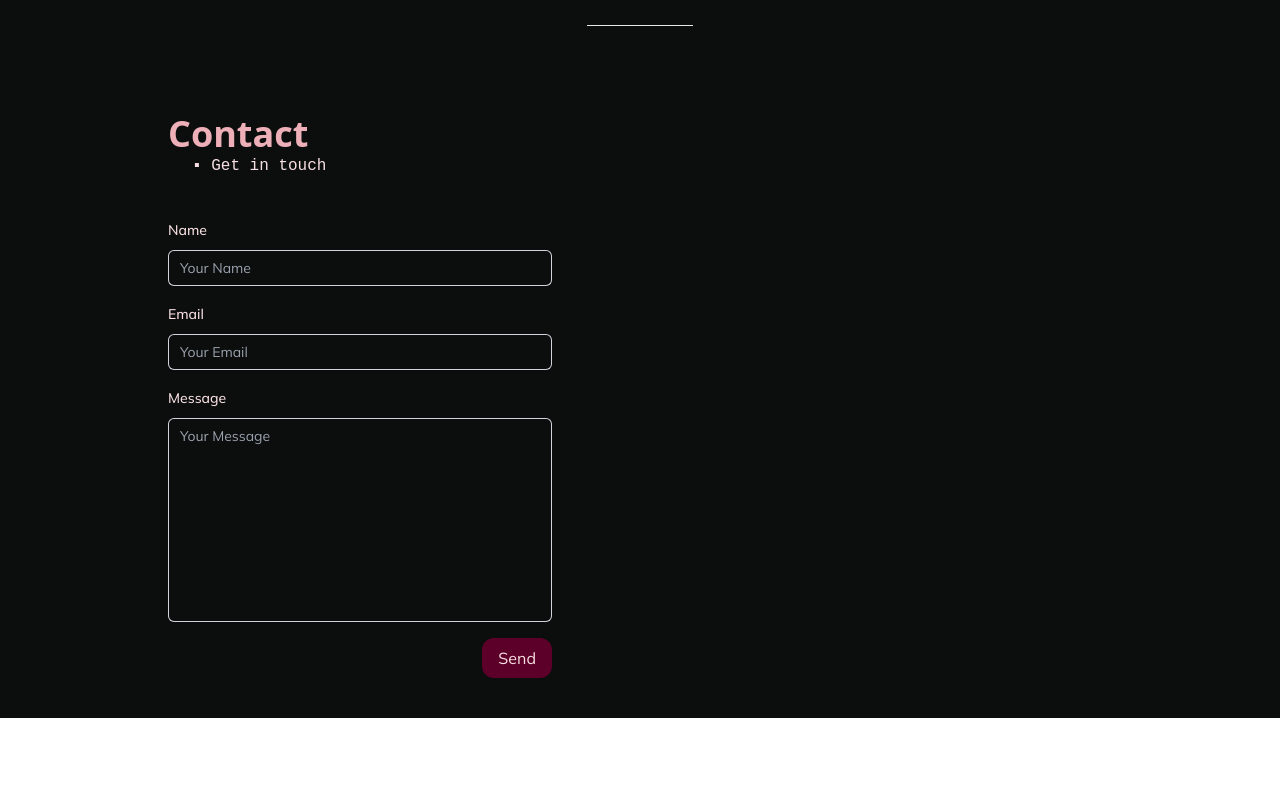
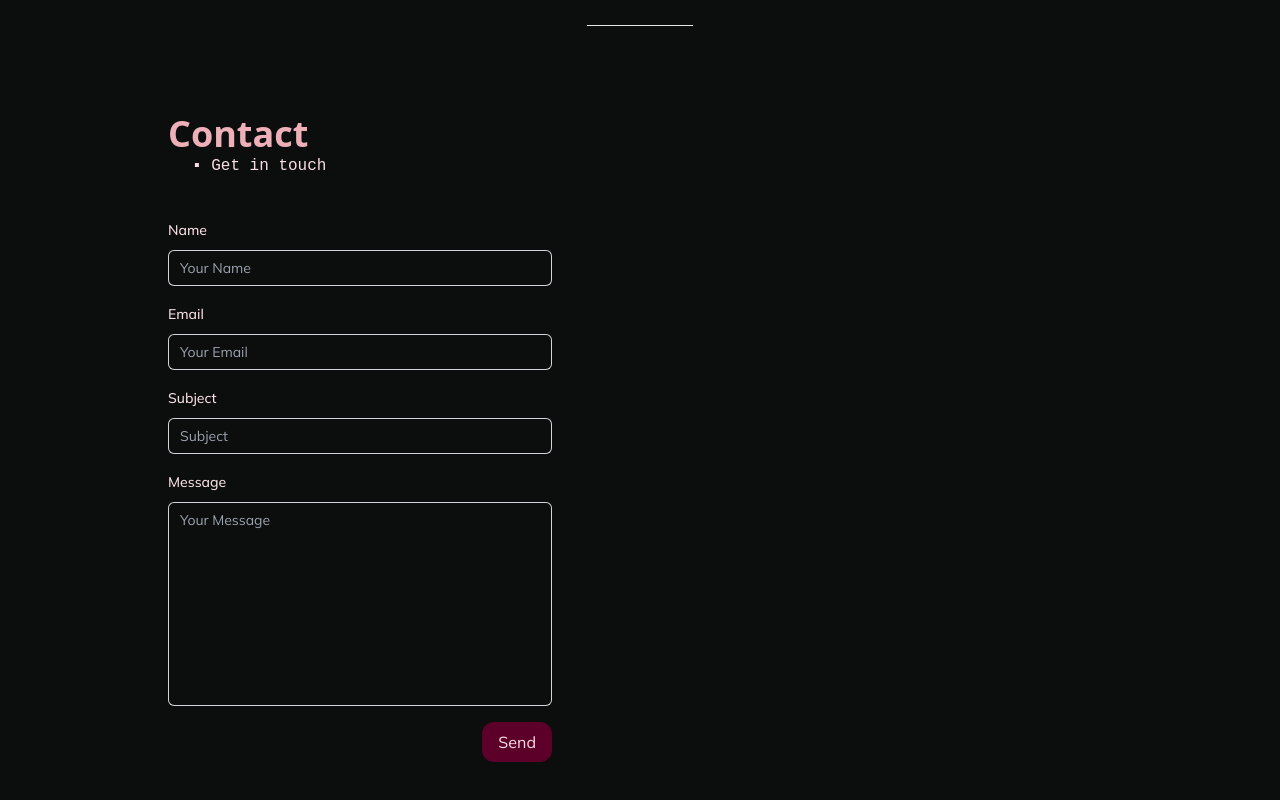
Before and after one commit to anamspe/ana-portfolio, a React (Vite) app: page / in a window 1280 px wide. Shown: the part 4290-5090 px from the top of the page. Before the commit the page ends 5008 px from the top, so only its background shows below. Built offline with nearby package versions, Linux system fonts and the light colour scheme; a web font is replaced by a local one.

Commit message:
Initial EmailJS setup

```diff
--- a/src/components/Contact.jsx
+++ b/src/components/Contact.jsx
@@ -1,11 +1,39 @@
+import { useForm } from "react-hook-form";
+import emailjs from '@emailjs/browser'
+
 const Contact = () => {
+  const {
+    register,
+    handleSubmit,
+    reset,
+    formState: { errors },
+  } = useForm();
+
+  const onSubmit = async (data) => {
+    const { name, email, subject, message } = data;
+
+    try {
+      const templateParams = {name, email, subject, message};
+      await emailjs.send(
+        import.meta.env.SERVICE_ID,
+        import.meta.env.TEMPLATE_ID,
+        templateParams,
+        import.meta.env.PUBLIC_KEY
+      );
+      console.log("Success!")
+      reset();
+    } catch (error) {
+      console.log("Error:", error);
+    }
+  };
+
   return (
     <div className="flex flex-col max-w-5xl mx-auto p-10" id="contact">
       <h2 className="text-4xl mt-12 font-arima font-bold text-cherry">
         Contact
       </h2>
       <span className="mx-6 font-wellfleet">▪ Get in touch</span>
-      <form>
+      <form onSubmit={handleSubmit(onSubmit)} noValidate>
         <div className="mt-10 flex flex-col gap-4 max-w-96">
           <div className="sm:col-span-4">
             <label
@@ -21,10 +49,25 @@
                   name="name"
                   id="name"
                   autoComplete="name"
+                  {...register("name", {
+                    required: {
+                      value: true,
+                      message: "Please enter your name",
+                    },
+                    maxLength: {
+                      value: 45,
+                      message: "Please use 45 characters or less",
+                    },
+                  })}
                   className="block flex-1 border-0 bg-transparent py-1.5 pl-3 placeholder:text-gray-400 focus:ring-0 sm:text-sm sm:leading-6"
                   placeholder="Your Name"
                 />
               </div>
+              {errors.name && (
+                <span className="errorMessage text-tyrian-700">
+                  {errors.name.message}
+                </span>
+              )}
             </div>
           </div>
 
@@ -42,10 +85,56 @@
                   name="email"
                   id="email"
                   autoComplete="email"
+                  {...register("email", {
+                    required: true,
+                    pattern:
+                      /^[a-zA-Z0-9.!#$%&’*+/=?^_`{|}~-]+@[a-zA-Z0-9-]+(?:\.[a-zA-Z0-9-]+)*$/,
+                  })}
                   className="block flex-1 border-0 bg-transparent py-1.5 pl-3 placeholder:text-gray-400 focus:ring-0 sm:text-sm sm:leading-6"
                   placeholder="Your Email"
                 />
               </div>
+              {errors.email && (
+                <span className="errorMessage text-tyrian-700">
+                  Please enter a valid email address
+                </span>
+              )}
+            </div>
+          </div>
+
+          <div className="sm:col-span-4">
+            <label
+              htmlFor="subject"
+              className="block text-sm font-medium leading-6 "
+            >
+              Subject
+            </label>
+            <div className="mt-2">
+              <div className="flex rounded-md shadow-sm ring-1 ring-inset ring-gray-300 focus-within:ring-2 focus-within:ring-inset focus-within:ring-tyrian-600 sm:max-w-md">
+                <input
+                  type="text"
+                  name="subject"
+                  id="subject"
+                  autoComplete="off"
+                  {...register("subject", {
+                    required: {
+                      value: true,
+                      message: "Please enter a subject",
+                    },
+                    maxLength: {
+                      value: 75,
+                      message: "Subject cannot exceed 75 characters",
+                    },
+                  })}
+                  className="block flex-1 border-0 bg-transparent py-1.5 pl-3 placeholder:text-gray-400 focus:ring-0 sm:text-sm sm:leading-6"
+                  placeholder="Subject"
+                />
+              </div>
+              {errors.subject && (
+                <span className="errorMessage text-tyrian-700">
+                  {errors.subject.message}
+                </span>
+              )}
             </div>
           </div>
 
@@ -63,10 +152,16 @@
                   rows={8}
                   id="message"
                   autoComplete="off"
+                  {...register("message", {
+                    required: true,
+                  })}
                   className="block flex-1 border-0 bg-transparent py-1.5 pl-3 resize-none placeholder:text-gray-400 focus:ring-0 sm:text-sm sm:leading-6"
                   placeholder="Your Message"
                 ></textarea>
               </div>
+              {errors.message && (
+                <span className="errorMessage text-tyrian-700">Please enter a message</span>
+              )}
             </div>
           </div>
 
```
